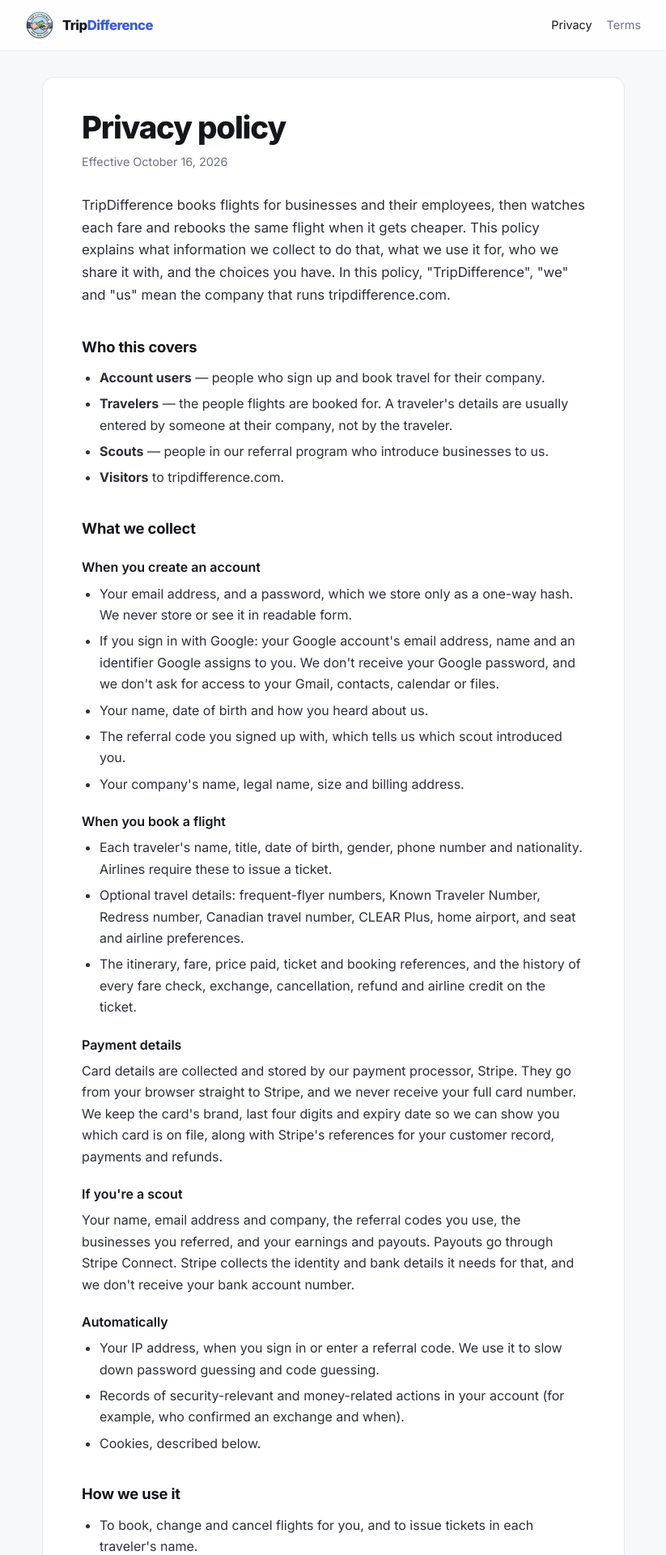
After one commit to rahm-0x/TripDifference, a Flask app: page /privacy in a window 1280 px wide. The commit adds this page. Shown: the top 1920 px of the page at 81% size, without its empty margins (228-1051 px from the left). Run offline with Flask 3, Linux system fonts and the light colour scheme; some libraries are stand-ins or nearby versions.

Commit message:
Add a privacy policy and terms of service
Google won't take the sign-in app out of Testing without public privacy and
terms links on its consent screen, and the site had neither: the landing
footer's Legal column was unlinked text.

/privacy and /terms are public (PUBLIC_ENDPOINTS and test_routes'
EXPECTED_PUBLIC), standalone like landing.html, and written from what the
app actually collects and who it goes to: Duffel and the airlines, Stripe,
Supabase, Vercel and Google; what a scout can see; the session and td_ref
cookies; no analytics or advertising. The terms cover merchant of record,
exchanges only on confirmation or when they return money at no cost, the
three refund outcomes, and the success fee on cash or credit (rate read
from the account, never written into the page) but never on a cancellation.

The landing footer links both, and signup now says creating an account
means agreeing to them.

Co-Authored-By: Claude Opus 5.5 <noreply@anthropic.com>

```diff
--- a/app.py
+++ b/app.py
@@ -115,6 +115,7 @@ UNSAFE_METHODS = {"POST", "PUT", "PATCH", "DELETE"}
 # listed here.
 PUBLIC_ENDPOINTS = frozenset({
     "index",                                       # landing
+    "privacy", "terms",                            # linked from Google's consent screen
     "login", "signup",
     "signup_google",                               # checks the referral code, then Google
     "referral_link",                               # /r/<code>: a scout's link
@@ -1266,6 +1267,22 @@ def index():
     if auth.current_user():
         return redirect(url_for("overview"))
     return render_template("landing.html", deals=PLACEHOLDER_DEALS)
+
+
+# The privacy policy and terms. Public: Google's OAuth consent screen links to
+# both, and Google won't take the sign-in app out of Testing without them.
+LEGAL_EFFECTIVE = "October 16, 2026"
+LEGAL_CONTACT = "phoenix@tripdifference.com"
+
+
+@app.route("/privacy")
+def privacy():
+    return render_template("privacy.html", effective=LEGAL_EFFECTIVE, contact_email=LEGAL_CONTACT)
+
+
+@app.route("/terms")
+def terms():
+    return render_template("terms.html", effective=LEGAL_EFFECTIVE, contact_email=LEGAL_CONTACT)
 
 
 # Duffel returns no change conditions in a bulk search response — they only
--- a/templates/landing.html
+++ b/templates/landing.html
@@ -573,8 +573,8 @@ footer{border-top:1px solid var(--line-soft);padding:60px 0 0}
 
       <div class="fcol">
         <h4>Legal</h4>
-        <span>Privacy policy</span>
-        <span>Terms of service</span>
+        <a href="{{ url_for('privacy') }}">Privacy policy</a>
+        <a href="{{ url_for('terms') }}">Terms of service</a>
         <span>Cookie policy</span>
         <span>Fee schedule</span>
       </div>
--- /dev/null
+++ b/templates/legal.html
@@ -0,0 +1,87 @@
+<!DOCTYPE html>
+<html lang="en">
+<head>
+<meta charset="utf-8">
+<meta name="viewport" content="width=device-width, initial-scale=1">
+<title>{% block title %}{% endblock %} — TripDifference</title>
+<link rel="icon" href="/logo.png">
+<link rel="preconnect" href="https://fonts.googleapis.com">
+<link rel="preconnect" href="https://fonts.gstatic.com" crossorigin>
+<link href="https://fonts.googleapis.com/css2?family=Inter:wght@400;500;600;700;800&display=swap" rel="stylesheet">
+{# The privacy policy and terms. Public (app.PUBLIC_ENDPOINTS) and standalone
+   like landing.html: Google's consent screen links here, so these have to
+   load for someone who has never signed in. Same tokens as landing.html. #}
+<style>
+:root{
+  --bg:#F7F8FA;
+  --surface:#FFFFFF;
+  --line:#E5E7EB;
+  --line-soft:#EFF1F4;
+  --text:#14161A;
+  --muted:#6B7280;
+  --muted-2:#9CA3AF;
+  --gold:#3B5BDB;
+}
+*{box-sizing:border-box;margin:0;padding:0}
+body{
+  background:var(--bg);color:var(--text);
+  font-family:'Inter',system-ui,sans-serif;font-size:16px;line-height:1.65;
+  -webkit-font-smoothing:antialiased;
+}
+a{color:var(--gold)}
+.wrap{max-width:760px;margin:0 auto;padding:0 20px}
+
+.nav{background:rgba(255,255,255,.86);border-bottom:1px solid var(--line-soft)}
+.nav-in{display:flex;align-items:center;justify-content:space-between;gap:16px;padding:14px 0}
+.mark{display:flex;align-items:center;gap:11px;color:inherit;text-decoration:none}
+.mark img{width:34px;height:34px;border-radius:999px}
+.mark .wm{font-weight:800;font-size:1.04rem;letter-spacing:-.03em;line-height:1.1}
+.mark .wm span{color:var(--gold)}
+.nav-links{display:flex;gap:18px;font-size:.9rem}
+.nav-links a{color:var(--muted);text-decoration:none}
+.nav-links a:hover,.nav-links a.on{color:var(--text)}
+
+.doc{background:var(--surface);border:1px solid var(--line);border-radius:14px;
+     padding:40px clamp(20px,5vw,48px);margin:32px 0 48px}
+.doc h1{font-size:clamp(1.8rem,5vw,2.4rem);font-weight:800;letter-spacing:-.03em;line-height:1.1}
+.doc .meta{color:var(--muted);font-size:.9rem;margin:10px 0 28px}
+.doc h2{font-size:1.15rem;font-weight:700;letter-spacing:-.01em;margin:34px 0 10px}
+.doc h3{font-size:1rem;font-weight:600;margin:20px 0 6px}
+.doc p,.doc li{color:#2B2F36}
+.doc p{margin:0 0 12px}
+.doc ul{margin:0 0 12px 22px}
+.doc li{margin:0 0 6px}
+.doc .lead{font-size:1.05rem}
+.foot{display:flex;flex-wrap:wrap;gap:8px 20px;justify-content:space-between;
+      color:var(--muted-2);font-size:.85rem;padding:0 0 40px}
+.foot a{color:var(--muted)}
+</style>
+</head>
+<body>
+
+<nav class="nav">
+  <div class="wrap nav-in">
+    <a class="mark" href="/">
+      <img src="/logo.png" alt="">
+      <span class="wm">Trip<span>Difference</span></span>
+    </a>
+    <div class="nav-links">
+      <a href="{{ url_for('privacy') }}"{% if request.endpoint == 'privacy' %} class="on"{% endif %}>Privacy</a>
+      <a href="{{ url_for('terms') }}"{% if request.endpoint == 'terms' %} class="on"{% endif %}>Terms</a>
+    </div>
+  </div>
+</nav>
+
+<main class="wrap">
+  <article class="doc">
+    {% block content %}{% endblock %}
+  </article>
+</main>
+
+<footer class="wrap foot">
+  <span>&copy; 2026 TripDifference</span>
+  <span><a href="{{ url_for('privacy') }}">Privacy policy</a> &middot; <a href="{{ url_for('terms') }}">Terms of service</a> &middot; <a href="mailto:{{ contact_email }}">{{ contact_email }}</a></span>
+</footer>
+
+</body>
+</html>
--- /dev/null
+++ b/templates/privacy.html
@@ -0,0 +1,170 @@
+{% extends "legal.html" %}
+{% block title %}Privacy policy{% endblock %}
+{% block content %}
+<h1>Privacy policy</h1>
+<p class="meta">Effective {{ effective }}</p>
+
+<p class="lead">TripDifference books flights for businesses and their employees, then watches
+each fare and rebooks the same flight when it gets cheaper. This policy explains what
+information we collect to do that, what we use it for, who we share it with, and the
+choices you have. In this policy, "TripDifference", "we" and "us" mean the company that
+runs tripdifference.com.</p>
+
+<h2>Who this covers</h2>
+<ul>
+  <li><b>Account users</b> — people who sign up and book travel for their company.</li>
+  <li><b>Travelers</b> — the people flights are booked for. A traveler's details are
+    usually entered by someone at their company, not by the traveler.</li>
+  <li><b>Scouts</b> — people in our referral program who introduce businesses to us.</li>
+  <li><b>Visitors</b> to tripdifference.com.</li>
+</ul>
+
+<h2>What we collect</h2>
+
+<h3>When you create an account</h3>
+<ul>
+  <li>Your email address, and a password, which we store only as a one-way hash. We
+    never store or see it in readable form.</li>
+  <li>If you sign in with Google: your Google account's email address, name and an
+    identifier Google assigns to you. We don't receive your Google password, and we
+    don't ask for access to your Gmail, contacts, calendar or files.</li>
+  <li>Your name, date of birth and how you heard about us.</li>
+  <li>The referral code you signed up with, which tells us which scout introduced you.</li>
+  <li>Your company's name, legal name, size and billing address.</li>
+</ul>
+
+<h3>When you book a flight</h3>
+<ul>
+  <li>Each traveler's name, title, date of birth, gender, phone number and nationality.
+    Airlines require these to issue a ticket.</li>
+  <li>Optional travel details: frequent-flyer numbers, Known Traveler Number, Redress
+    number, Canadian travel number, CLEAR Plus, home airport, and seat and airline
+    preferences.</li>
+  <li>The itinerary, fare, price paid, ticket and booking references, and the history of
+    every fare check, exchange, cancellation, refund and airline credit on the
+    ticket.</li>
+</ul>
+
+<h3>Payment details</h3>
+<p>Card details are collected and stored by our payment processor, Stripe. They go from
+your browser straight to Stripe, and we never receive your full card number. We keep
+the card's brand, last four digits and expiry date so we can show you which card is on
+file, along with Stripe's references for your customer record, payments and refunds.</p>
+
+<h3>If you're a scout</h3>
+<p>Your name, email address and company, the referral codes you use, the businesses you
+referred, and your earnings and payouts. Payouts go through Stripe Connect. Stripe
+collects the identity and bank details it needs for that, and we don't receive your
+bank account number.</p>
+
+<h3>Automatically</h3>
+<ul>
+  <li>Your IP address, when you sign in or enter a referral code. We use it to slow
+    down password guessing and code guessing.</li>
+  <li>Records of security-relevant and money-related actions in your account (for
+    example, who confirmed an exchange and when).</li>
+  <li>Cookies, described below.</li>
+</ul>
+
+<h2>How we use it</h2>
+<ul>
+  <li>To book, change and cancel flights for you, and to issue tickets in each
+    traveler's name.</li>
+  <li>To monitor fares on the tickets we issue and, when the same flight gets cheaper,
+    to rebook it and get the difference back for you.</li>
+  <li>To charge for tickets and for our success fee, to send refunds to your card, and
+    to keep invoices and accounting records.</li>
+  <li>To credit the scout who referred your business, and to pay scouts.</li>
+  <li>To sign you in, keep your account secure, and prevent fraud and abuse.</li>
+  <li>To answer your questions, and to tell you about changes to your bookings, your
+    account or these policies.</li>
+  <li>To meet our legal, tax and accounting obligations.</li>
+</ul>
+<p>We don't sell your information, we don't share it for advertising, and we don't use
+advertising or analytics trackers.</p>
+
+<h2>Who we share it with</h2>
+<ul>
+  <li><b>Airlines</b>, through our booking provider <b>Duffel</b>. To issue a ticket,
+    Duffel passes traveler details to the airline operating the flight, and the
+    airline handles them under its own privacy policy. Airlines and governments may
+    also pass passenger details to border and security authorities, as the law
+    requires.</li>
+  <li><b>Stripe</b>, to take payments, refund cards and pay scouts.</li>
+  <li><b>Supabase</b>, which hosts our database and handles Google sign-in;
+    <b>Vercel</b>, which hosts the website; and <b>Google</b>, if you sign in with
+    Google. Our pages also load fonts from Google's servers, so Google sees your IP
+    address when a page loads.</li>
+  <li><b>Your scout.</b> The scout who referred your business sees your company's name,
+    when you signed up, whether you've booked, how many rebookings you've had, and what
+    they earned. They never see your trips, routes, travelers or fares.</li>
+  <li><b>Your own company.</b> People on your company's account can see the bookings and
+    traveler details on that account.</li>
+  <li><b>Authorities or advisers</b>, when the law requires it, to protect people's
+    rights or safety, or to enforce our terms.</li>
+  <li><b>A buyer or successor</b>, if TripDifference is merged, acquired or sells its
+    business. This policy would continue to apply to your information.</li>
+</ul>
+<p>These providers only receive what they need to do their part. They process it under
+their own security and privacy terms.</p>
+
+<h2>Cookies</h2>
+<p>We use only the cookies the site needs to work:</p>
+<ul>
+  <li>a <b>session</b> cookie that keeps you signed in, plus a security token that
+    protects your forms;</li>
+  <li>a <b>referral</b> cookie (<code>td_ref</code>), set when you open a scout's link.
+    It remembers which scout referred you, for up to 90 days or until you sign up.</li>
+</ul>
+<p>Stripe may set its own cookies on the payment page to prevent fraud. We use no
+advertising or analytics cookies.</p>
+
+<h2>How long we keep it</h2>
+<p>We keep your account information while your account is open. Records of tickets,
+payments, refunds, fees and payouts are kept after an account closes for as long as tax,
+accounting and anti-fraud rules require (generally seven years). Records of
+security-relevant actions are kept so that what happened on an account can always be
+reconstructed. Information we no longer need is deleted or anonymized.</p>
+
+<h2>Security</h2>
+<p>All traffic to tripdifference.com is encrypted. Passwords are stored only as strong
+one-way hashes, and each business's data is kept separate from every other business's.
+Access to production systems is limited to the people who need it. No system is
+perfectly secure, but if a breach affects your information, we'll tell you as the law
+requires.</p>
+
+<h2>Your choices and rights</h2>
+<p>You can see and update most of your information in the app. You can also ask us to:</p>
+<ul>
+  <li>give you a copy of the information we hold about you;</li>
+  <li>correct anything that's wrong;</li>
+  <li>delete your information, apart from records we have to keep, as described
+    above;</li>
+  <li>stop using your information for a purpose you object to.</li>
+</ul>
+<p>Email <a href="mailto:{{ contact_email }}">{{ contact_email }}</a> from the address on
+your account, and we'll respond within 30 days. If you're a traveler and your company
+entered your details, you can ask us directly or ask your company. Depending on where
+you live (for example California, the EU or the UK), you may have further rights under
+local law, including the right to complain to your data-protection authority. We won't
+treat you differently for using any of these rights.</p>
+
+<h2>International transfers</h2>
+<p>We're based in the United States, and our providers process information in the US and
+elsewhere. Booking an international flight necessarily sends traveler details to the
+countries involved. Where the law requires it, we rely on appropriate safeguards for
+these transfers.</p>
+
+<h2>Children</h2>
+<p>TripDifference is a service for businesses, and accounts are for adults. A child's
+details may be entered as a traveler by an adult booking for them. We don't knowingly
+let anyone under 18 open an account.</p>
+
+<h2>Changes to this policy</h2>
+<p>If we change this policy, we'll update the date at the top. If a change is
+significant, we'll tell account holders by email or in the app before it takes
+effect.</p>
+
+<h2>Contact</h2>
+<p>Questions or requests: <a href="mailto:{{ contact_email }}">{{ contact_email }}</a>.</p>
+{% endblock %}
--- a/templates/signup.html
+++ b/templates/signup.html
@@ -66,6 +66,10 @@
         <svg width="17" height="17" viewBox="0 0 48 48"><path fill="#FFC107" d="M43.6 20.5H42V20H24v8h11.3C33.7 32.6 29.3 36 24 36c-6.6 0-12-5.4-12-12s5.4-12 12-12c3.1 0 5.8 1.1 8 3l5.7-5.7C34.4 6.1 29.5 4 24 4 12.9 4 4 12.9 4 24s8.9 20 20 20 20-8.9 20-20c0-1.3-.1-2.7-.4-3.5z"/><path fill="#FF3D00" d="M6.3 14.7l6.6 4.8C14.6 15.9 18.9 13 24 13c3.1 0 5.8 1.1 8 3l5.7-5.7C34.4 6.1 29.5 4 24 4 16.3 4 9.7 8.3 6.3 14.7z"/><path fill="#4CAF50" d="M24 44c5.2 0 9.9-2 13.4-5.2l-6.2-5.2C29.2 35.4 26.7 36 24 36c-5.3 0-9.7-3.4-11.3-8.1l-6.5 5C9.6 39.6 16.2 44 24 44z"/><path fill="#1976D2" d="M43.6 20.5H42V20H24v8h11.3c-.8 2.3-2.3 4.3-4.2 5.6l6.2 5.2C40.9 36.5 44 30.9 44 24c0-1.3-.1-2.7-.4-3.5z"/></svg>
         Continue with Google
       </button>
+
+      <p class="legal">By creating an account, you agree to the
+        <a href="{{ url_for('terms') }}" target="_blank" rel="noopener">Terms of service</a> and
+        <a href="{{ url_for('privacy') }}" target="_blank" rel="noopener">Privacy policy</a>.</p>
     </form>
   </div>
 
@@ -76,6 +80,7 @@
 <style>
   .auth { max-width:440px; margin:40px auto 0; }
   .foot { text-align:center; margin-top:18px; font-size:13.5px; color:var(--muted); }
+  .legal { text-align:center; margin-top:16px; font-size:12.5px; color:var(--muted); line-height:1.5; }
   .auth-divider { display:flex; align-items:center; gap:12px; margin:18px 0; color:var(--muted-2); font-size:12px; }
   .auth-divider::before, .auth-divider::after { content:''; flex:1; height:1px; background:var(--line); }
   .auth-google { display:flex; align-items:center; justify-content:center; gap:10px; }
```
Also changed, not shown: templates/terms.html (added, +141 -0 lines), test_routes.py (+16 -2 lines).
